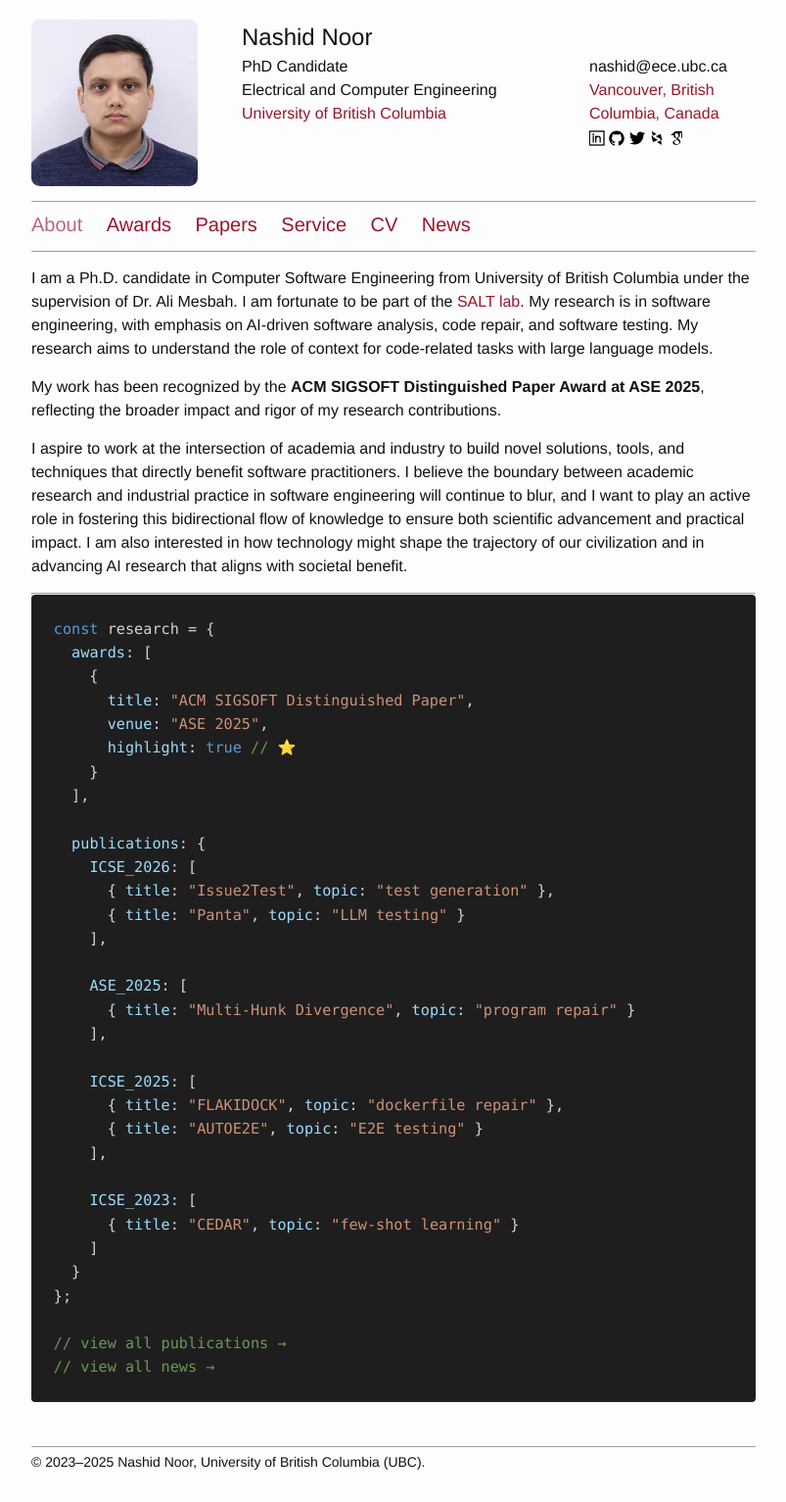
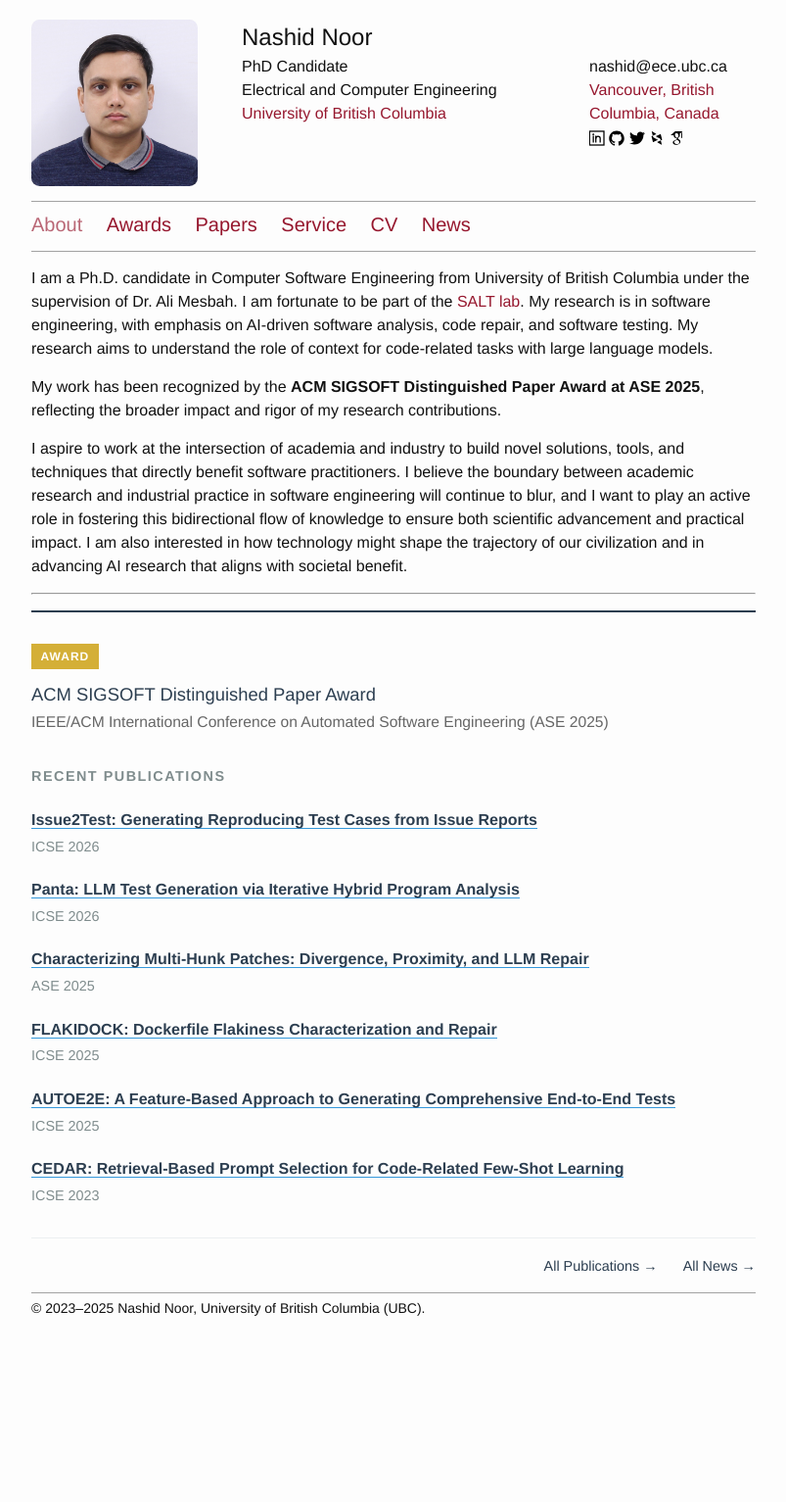
Before and after one commit to nashid/nashid.github.io, a Jekyll site: the page built from index.md, in a window 1280 px wide. Shown: the whole page at 98% size, without its empty margins (238-1041 px from the left). Built offline with Jekyll 4.4.1, drawn with Linux system fonts in a browser that asks for light colours; after the commit the page ends 1376 px from its top, so only the background shows below that.

Commit message:
Create elegant minimalist homepage design
- Remove cluttered icons and table structure
- Add strong top border to define section
- Feature award with small gold badge
- Clean typography with consistent spacing
- Subtle blue underlines on paper title links
- Clear visual hierarchy: Award > Publications > Venues
- Professional color palette (dark gray, muted text, gold accent)
- Bottom border separator before navigation links
- No dates, focus on achievements

```diff
--- a/index.md
+++ b/index.md
@@ -16,37 +16,63 @@ I aspire to work at the intersection of academia and industry to build novel sol
 
 ---
 
-<div style="background: #1e1e1e; color: #d4d4d4; padding: 1.5em; border-radius: 4px; font-family: 'Consolas', 'Monaco', 'Courier New', monospace; font-size: 0.95em; line-height: 1.6; margin-bottom: 2em;">
-<span style="color: #569cd6;">const</span> research <span style="color: #d4d4d4;">=</span> {<br>
-&nbsp;&nbsp;<span style="color: #9cdcfe;">awards</span>: [<br>
-&nbsp;&nbsp;&nbsp;&nbsp;{<br>
-&nbsp;&nbsp;&nbsp;&nbsp;&nbsp;&nbsp;<span style="color: #9cdcfe;">title</span>: <span style="color: #ce9178;">"ACM SIGSOFT Distinguished Paper"</span>,<br>
-&nbsp;&nbsp;&nbsp;&nbsp;&nbsp;&nbsp;<span style="color: #9cdcfe;">venue</span>: <span style="color: #ce9178;">"ASE 2025"</span>,<br>
-&nbsp;&nbsp;&nbsp;&nbsp;&nbsp;&nbsp;<span style="color: #9cdcfe;">highlight</span>: <span style="color: #569cd6;">true</span> <span style="color: #6a9955;">// ⭐</span><br>
-&nbsp;&nbsp;&nbsp;&nbsp;}<br>
-&nbsp;&nbsp;],<br>
-<br>
-&nbsp;&nbsp;<span style="color: #9cdcfe;">publications</span>: {<br>
-&nbsp;&nbsp;&nbsp;&nbsp;<span style="color: #9cdcfe;">ICSE_2026</span>: [<br>
-&nbsp;&nbsp;&nbsp;&nbsp;&nbsp;&nbsp;{ <span style="color: #9cdcfe;">title</span>: <span style="color: #ce9178;">"<a href="https://nashid.github.io/resources/papers/issue2test-icse26.pdf" style="color: #ce9178; text-decoration: none;">Issue2Test</a>"</span>, <span style="color: #9cdcfe;">topic</span>: <span style="color: #ce9178;">"test generation"</span> },<br>
-&nbsp;&nbsp;&nbsp;&nbsp;&nbsp;&nbsp;{ <span style="color: #9cdcfe;">title</span>: <span style="color: #ce9178;">"<a href="https://nashid.github.io/resources/papers/panta-arxiv25.pdf" style="color: #ce9178; text-decoration: none;">Panta</a>"</span>, <span style="color: #9cdcfe;">topic</span>: <span style="color: #ce9178;">"LLM testing"</span> }<br>
-&nbsp;&nbsp;&nbsp;&nbsp;],<br>
-<br>
-&nbsp;&nbsp;&nbsp;&nbsp;<span style="color: #9cdcfe;">ASE_2025</span>: [<br>
-&nbsp;&nbsp;&nbsp;&nbsp;&nbsp;&nbsp;{ <span style="color: #9cdcfe;">title</span>: <span style="color: #ce9178;">"<a href="https://nashid.github.io/resources/papers/hunk-divergence-ase25.pdf" style="color: #ce9178; text-decoration: none;">Multi-Hunk Divergence</a>"</span>, <span style="color: #9cdcfe;">topic</span>: <span style="color: #ce9178;">"program repair"</span> }<br>
-&nbsp;&nbsp;&nbsp;&nbsp;],<br>
-<br>
-&nbsp;&nbsp;&nbsp;&nbsp;<span style="color: #9cdcfe;">ICSE_2025</span>: [<br>
-&nbsp;&nbsp;&nbsp;&nbsp;&nbsp;&nbsp;{ <span style="color: #9cdcfe;">title</span>: <span style="color: #ce9178;">"<a href="https://nashid.github.io/resources/papers/flakidock-icse25.pdf" style="color: #ce9178; text-decoration: none;">FLAKIDOCK</a>"</span>, <span style="color: #9cdcfe;">topic</span>: <span style="color: #ce9178;">"dockerfile repair"</span> },<br>
-&nbsp;&nbsp;&nbsp;&nbsp;&nbsp;&nbsp;{ <span style="color: #9cdcfe;">title</span>: <span style="color: #ce9178;">"<a href="https://nashid.github.io/resources/papers/autoe2e-arxiv24.pdf" style="color: #ce9178; text-decoration: none;">AUTOE2E</a>"</span>, <span style="color: #9cdcfe;">topic</span>: <span style="color: #ce9178;">"E2E testing"</span> }<br>
-&nbsp;&nbsp;&nbsp;&nbsp;],<br>
-<br>
-&nbsp;&nbsp;&nbsp;&nbsp;<span style="color: #9cdcfe;">ICSE_2023</span>: [<br>
-&nbsp;&nbsp;&nbsp;&nbsp;&nbsp;&nbsp;{ <span style="color: #9cdcfe;">title</span>: <span style="color: #ce9178;">"<a href="https://nashid.github.io/resources/papers/cedar-icse23.pdf" style="color: #ce9178; text-decoration: none;">CEDAR</a>"</span>, <span style="color: #9cdcfe;">topic</span>: <span style="color: #ce9178;">"few-shot learning"</span> }<br>
-&nbsp;&nbsp;&nbsp;&nbsp;]<br>
-&nbsp;&nbsp;}<br>
-};<br>
-<br>
-<span style="color: #6a9955;">// <a href="{{ site.baseurl }}/papers/" style="color: #6a9955; text-decoration: none;">view all publications →</a></span><br>
-<span style="color: #6a9955;">// <a href="{{ site.baseurl }}/news/" style="color: #6a9955; text-decoration: none;">view all news →</a></span>
+<div style="border-top: 2px solid #2c3e50; padding-top: 2em; margin-top: 1em;">
+
+<div style="margin-bottom: 2em;">
+  <div style="display: inline-block; padding: 0.3em 0.8em; background: #d4af37; color: white; font-size: 0.75em; font-weight: 600; text-transform: uppercase; letter-spacing: 1px; margin-bottom: 1em;">Award</div>
+  <div style="font-size: 1.15em; font-weight: 500; line-height: 1.5; color: #2c3e50;">
+    ACM SIGSOFT Distinguished Paper Award<br>
+    <span style="font-size: 0.85em; color: #666; font-weight: 400;">IEEE/ACM International Conference on Automated Software Engineering (ASE 2025)</span>
+  </div>
 </div>
+
+<div style="font-size: 0.9em; color: #7f8c8d; text-transform: uppercase; letter-spacing: 1.5px; margin-bottom: 1.5em; font-weight: 600;">Recent Publications</div>
+
+<div style="margin-bottom: 1.3em;">
+  <div style="font-weight: 600; color: #2c3e50; margin-bottom: 0.3em;">
+    <a href="https://nashid.github.io/resources/papers/issue2test-icse26.pdf" style="color: inherit; text-decoration: none; border-bottom: 1px solid #3498db;">Issue2Test: Generating Reproducing Test Cases from Issue Reports</a>
+  </div>
+  <div style="font-size: 0.9em; color: #7f8c8d;">ICSE 2026</div>
+</div>
+
+<div style="margin-bottom: 1.3em;">
+  <div style="font-weight: 600; color: #2c3e50; margin-bottom: 0.3em;">
+    <a href="https://nashid.github.io/resources/papers/panta-arxiv25.pdf" style="color: inherit; text-decoration: none; border-bottom: 1px solid #3498db;">Panta: LLM Test Generation via Iterative Hybrid Program Analysis</a>
+  </div>
+  <div style="font-size: 0.9em; color: #7f8c8d;">ICSE 2026</div>
+</div>
+
+<div style="margin-bottom: 1.3em;">
+  <div style="font-weight: 600; color: #2c3e50; margin-bottom: 0.3em;">
+    <a href="https://nashid.github.io/resources/papers/hunk-divergence-ase25.pdf" style="color: inherit; text-decoration: none; border-bottom: 1px solid #3498db;">Characterizing Multi-Hunk Patches: Divergence, Proximity, and LLM Repair</a>
+  </div>
+  <div style="font-size: 0.9em; color: #7f8c8d;">ASE 2025</div>
+</div>
+
+<div style="margin-bottom: 1.3em;">
+  <div style="font-weight: 600; color: #2c3e50; margin-bottom: 0.3em;">
+    <a href="https://nashid.github.io/resources/papers/flakidock-icse25.pdf" style="color: inherit; text-decoration: none; border-bottom: 1px solid #3498db;">FLAKIDOCK: Dockerfile Flakiness Characterization and Repair</a>
+  </div>
+  <div style="font-size: 0.9em; color: #7f8c8d;">ICSE 2025</div>
+</div>
+
+<div style="margin-bottom: 1.3em;">
+  <div style="font-weight: 600; color: #2c3e50; margin-bottom: 0.3em;">
+    <a href="https://nashid.github.io/resources/papers/autoe2e-arxiv24.pdf" style="color: inherit; text-decoration: none; border-bottom: 1px solid #3498db;">AUTOE2E: A Feature-Based Approach to Generating Comprehensive End-to-End Tests</a>
+  </div>
+  <div style="font-size: 0.9em; color: #7f8c8d;">ICSE 2025</div>
+</div>
+
+<div style="margin-bottom: 1.3em;">
+  <div style="font-weight: 600; color: #2c3e50; margin-bottom: 0.3em;">
+    <a href="https://nashid.github.io/resources/papers/cedar-icse23.pdf" style="color: inherit; text-decoration: none; border-bottom: 1px solid #3498db;">CEDAR: Retrieval-Based Prompt Selection for Code-Related Few-Shot Learning</a>
+  </div>
+  <div style="font-size: 0.9em; color: #7f8c8d;">ICSE 2023</div>
+</div>
+
+<div style="margin-top: 2em; padding-top: 1em; border-top: 1px solid #ecf0f1; text-align: right;">
+  <a href="{{ site.baseurl }}/papers/" style="color: #2c3e50; text-decoration: none; margin-right: 1.5em; font-size: 0.9em;">All Publications →</a>
+  <a href="{{ site.baseurl }}/news/" style="color: #2c3e50; text-decoration: none; font-size: 0.9em;">All News →</a>
+</div>
+
+</div>
```
